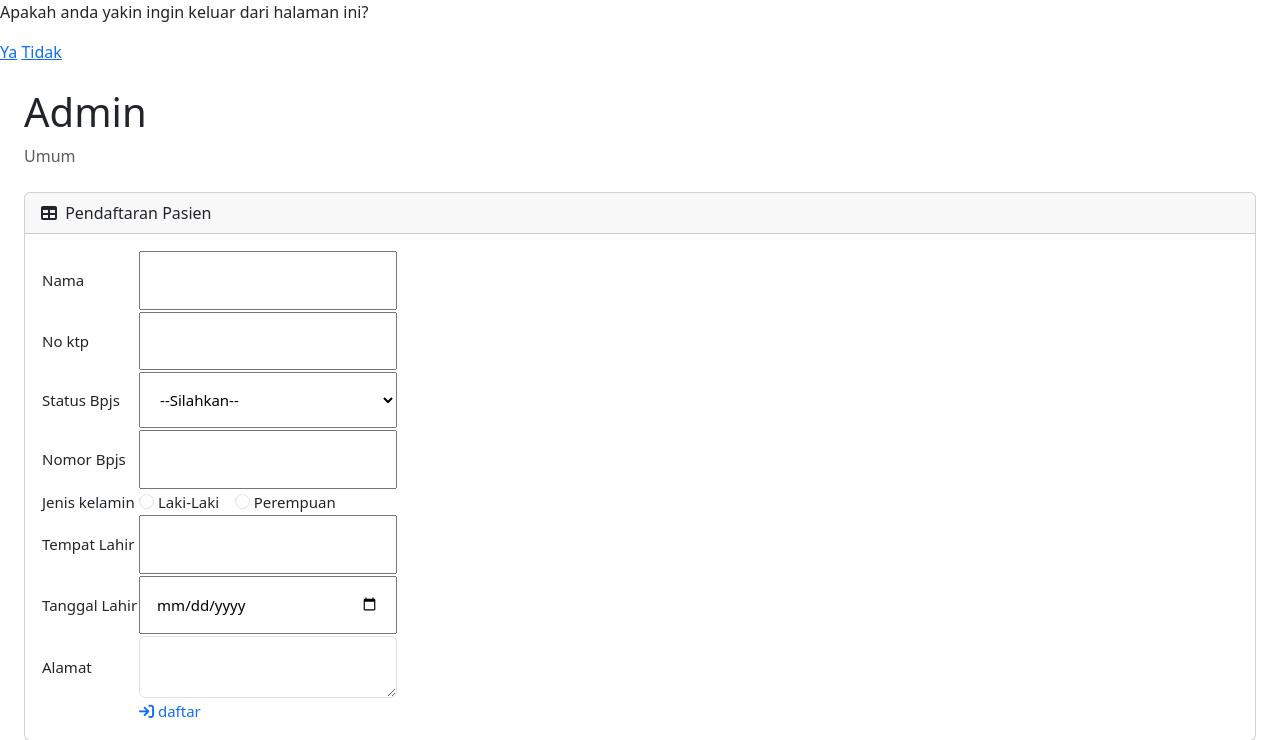
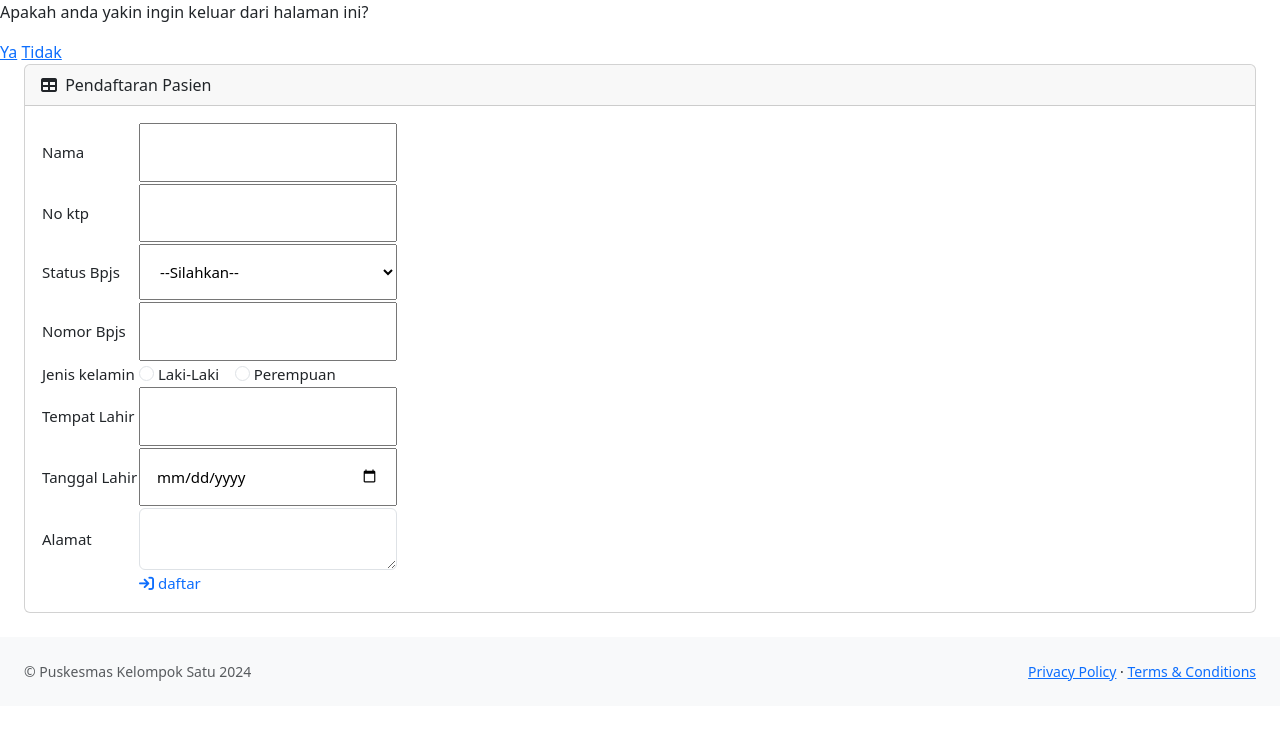
Before and after one commit to rskymaulna/simpus_real, a PHP site: page /daftar.php in a window 1280 px wide. Shown: the part 216-956 px from the top of the page. After the commit the page ends 897 px from the top, so only its background shows below. Run offline with PHP 8.4, Linux system fonts and the light colour scheme; some libraries are stand-ins or nearby versions.

Commit message:
membuat tampilan yang disukai pak ardi:)

```diff
--- a/admin umum/daftar.php
+++ b/admin umum/daftar.php
@@ -5,10 +5,6 @@ include "layout/side.php";
             <div id="layoutSidenav_content">
                 <main>
                     <div class="container-fluid px-4">
-                        <h1 class="mt-4">Admin</h1>
-                        <ol class="breadcrumb mb-4">
-                            <li class="breadcrumb-item active">Umum</li>
-                        </ol>
                         <div class="card mb-4">
                             <div class="card-header">
                                 <i class="fas fa-table me-1"></i>
--- a/admin umum/data-dokter.php
+++ b/admin umum/data-dokter.php
@@ -5,10 +5,6 @@ include "layout/side.php";
             <div id="layoutSidenav_content">
                 <main>
                     <div class="container-fluid px-4">
-                        <h1 class="mt-4">Admin</h1>
-                        <ol class="breadcrumb mb-4">
-                            <li class="breadcrumb-item active">Umum</li>
-                        </ol>
                         <div class="card mb-4">
                             <div class="card-header">
                                 <i class="fas fa-stethoscope"></i>
--- a/admin umum/data-kunjungan.php
+++ b/admin umum/data-kunjungan.php
@@ -5,10 +5,6 @@ include "layout/side.php";
             <div id="layoutSidenav_content">
                 <main>
                     <div class="container-fluid px-4">
-                        <h1 class="mt-4">Admin</h1>
-                        <ol class="breadcrumb mb-4">
-                            <li class="breadcrumb-item active">Umum</li>
-                        </ol>
                         <div class="card mb-4">
                             <div class="card-header">
                                 <i class="fas fa-location-arrow"></i>
--- a/admin umum/data-pasien.php
+++ b/admin umum/data-pasien.php
@@ -5,10 +5,6 @@ include "layout/side.php";
             <div id="layoutSidenav_content">
                 <main>
                     <div class="container-fluid px-4">
-                        <h1 class="mt-4">Admin</h1>
-                        <ol class="breadcrumb mb-4">
-                            <li class="breadcrumb-item active">Umum</li>
-                        </ol>
                         <div class="card mb-4">
                             <div class="card-header">
                                 <i class="fas fa-stethoscope"></i>
--- a/admin umum/data-pegawai.php
+++ b/admin umum/data-pegawai.php
@@ -5,10 +5,6 @@ include "layout/side.php";
             <div id="layoutSidenav_content">
                 <main>
                     <div class="container-fluid px-4">
-                        <h1 class="mt-4">Admin</h1>
-                        <ol class="breadcrumb mb-4">
-                            <li class="breadcrumb-item active">Umum</li>
-                        </ol>
                         <div class="card mb-4">
                             <div class="card-header">
                                 <i class="fas fa-address-book"></i>
--- a/admin umum/data-pendaftaran.php
+++ b/admin umum/data-pendaftaran.php
@@ -5,10 +5,6 @@ include "layout/side.php";
             <div id="layoutSidenav_content">
                 <main>
                     <div class="container-fluid px-4">
-                        <h1 class="mt-4">Admin</h1>
-                        <ol class="breadcrumb mb-4">
-                            <li class="breadcrumb-item active">Umum</li>
-                        </ol>
                         <div class="card mb-4">
                             <div class="card-header">
                                 <i class="fas fa-sign-in"></i>
--- a/admin umum/edit-pasien.php
+++ b/admin umum/edit-pasien.php
@@ -5,10 +5,6 @@ include "layout/side.php";
             <div id="layoutSidenav_content">
                 <main>
                     <div class="container-fluid px-4">
-                        <h1 class="mt-4">Admin</h1>
-                        <ol class="breadcrumb mb-4">
-                            <li class="breadcrumb-item active">Umum</li>
-                        </ol>
                         <div class="card mb-4">
                             <div class="card-header">
                                 <i class="fas fa-edit"></i>
--- a/admin umum/edit-pegawai.php
+++ b/admin umum/edit-pegawai.php
@@ -5,10 +5,6 @@ include "layout/side.php";
             <div id="layoutSidenav_content">
                 <main>
                     <div class="container-fluid px-4">
-                        <h1 class="mt-4">Admin</h1>
-                        <ol class="breadcrumb mb-4">
-                            <li class="breadcrumb-item active">Umum</li>
-                        </ol>
                         <div class="card mb-4">
                             <div class="card-header">
                                 <i class="fas fa-edit"></i>
--- a/admin umum/jadwal-dokter.php
+++ b/admin umum/jadwal-dokter.php
@@ -5,10 +5,6 @@ include "layout/side.php";
             <div id="layoutSidenav_content">
                 <main>
                 <div class="container-fluid px-4">
-                <h1 class="mt-4">Admin</h1>
-                <ol class="breadcrumb mb-4">
-                    <li class="breadcrumb-item active">Umum</li>
-                </ol>
                 <div class="card mb-4">
                     <div class="card-header">
                         <i class="fas fa-calendar"></i>
--- a/admin umum/tambah-dokter.php
+++ b/admin umum/tambah-dokter.php
@@ -5,10 +5,6 @@ include "layout/side.php";
             <div id="layoutSidenav_content">
                 <main>
                     <div class="container-fluid px-4">
-                        <h1 class="mt-4">Admin</h1>
-                        <ol class="breadcrumb mb-4">
-                            <li class="breadcrumb-item active">Umum</li>
-                        </ol>
                         <div class="card mb-4">
                             <div class="card-header">
                                 <i class="fas fa-plus"></i>
--- a/admin umum/tambah-jadwal.php
+++ b/admin umum/tambah-jadwal.php
@@ -5,10 +5,6 @@ include "layout/side.php";
             <div id="layoutSidenav_content">
                 <main>
                     <div class="container-fluid px-4">
-                        <h1 class="mt-4">Admin</h1>
-                        <ol class="breadcrumb mb-4">
-                            <li class="breadcrumb-item active">Umum</li>
-                        </ol>
                         <div class="card mb-4">
                             <div class="card-header">
                                 <i class="fas fa-plus"></i>
--- a/admin umum/tambah-pegawai.php
+++ b/admin umum/tambah-pegawai.php
@@ -5,10 +5,6 @@ include "layout/side.php";
             <div id="layoutSidenav_content">
                 <main>
                     <div class="container-fluid px-4">
-                        <h1 class="mt-4">Admin</h1>
-                        <ol class="breadcrumb mb-4">
-                            <li class="breadcrumb-item active">Umum</li>
-                        </ol>
                         <div class="card mb-4">
                             <div class="card-header">
                                 <i class="fas fa-plus"></i>
```
